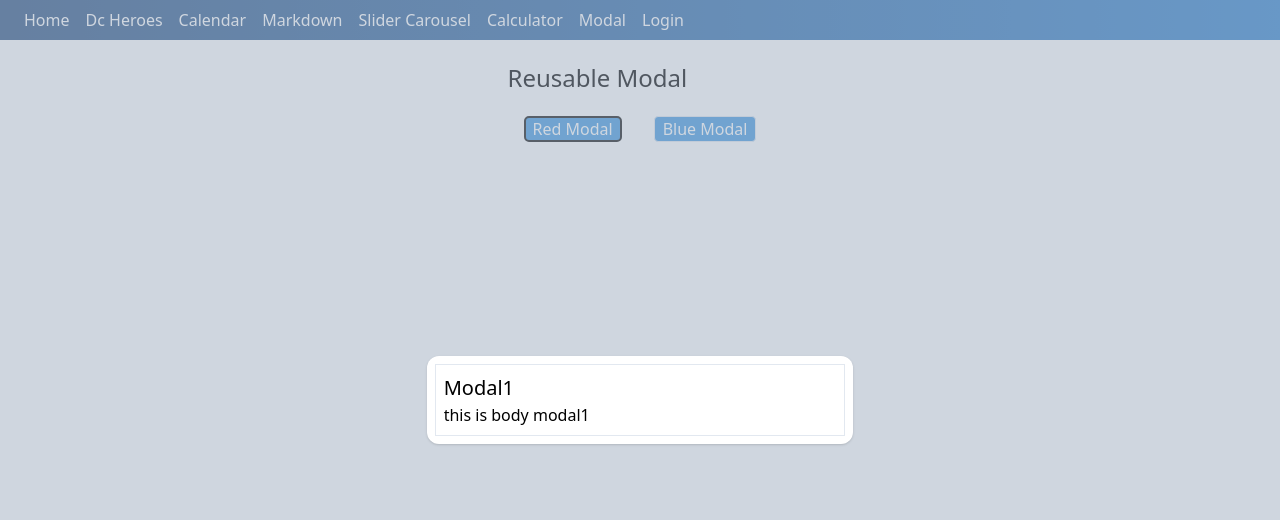
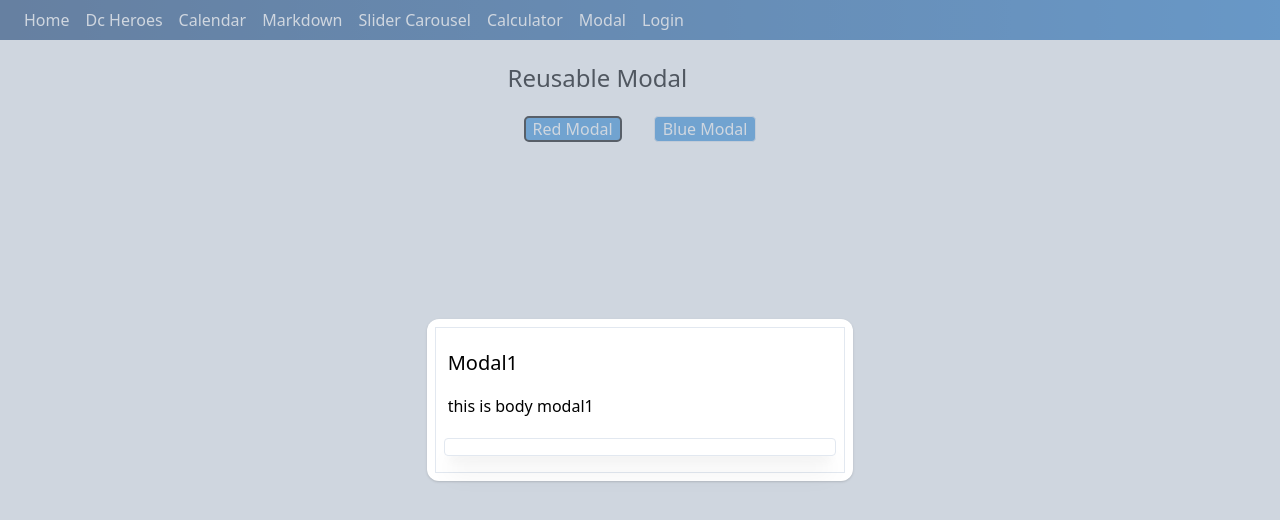
Before and after one commit to hackertaco/make-vue3-components, a Vue app: page /modal in a window 1280 px wide. Both pictures are taken after a click on the button "Red Modal". Shown: the top 520 px of the page. Built offline with nearby package versions, Linux system fonts and the light colour scheme; no server answers; a web font is replaced by a local one.

Commit message:
style: 💅modal style

```diff
--- a/src/components/Modal.vue
+++ b/src/components/Modal.vue
@@ -5,15 +5,20 @@
   ></section>
   <div class="absolute inset-0">
     <div class="flex h-full">
-      <div class="z-30 m-auto bg-white p-2 rounded-xl shadow w-1/3">
-        <div class="p-2 border">
-          <h1 class="text-xl">
+      <div
+        class="z-30 m-auto bg-white p-2 rounded-xl shadow w-1/3"
+        @click="closeDropdown"
+      >
+        <div class="p-2 border" @click="closeDropdown">
+          <h1 class="text-xl mt-2 mb-2 p-1">
             <slot name="title"></slot>
           </h1>
-          <main class="w-full h-full">
+          <main class="w-full h-full p-1" @click="closeDropdown">
             <slot name="body"></slot>
           </main>
-          <footer class="w-full">
+          <footer
+            class="w-full text-center mt-4 mb-2 p-2 border rounded shadow-xl hover:border-gray-600"
+          >
             <slot name="button"></slot>
           </footer>
         </div>
@@ -28,7 +33,10 @@ export default {
     function close() {
       emit("close");
     }
-    return { close };
+    function closeDropdown() {
+      emit("close-dropdown");
+    }
+    return { close, closeDropdown };
   },
 };
 </script>
```
